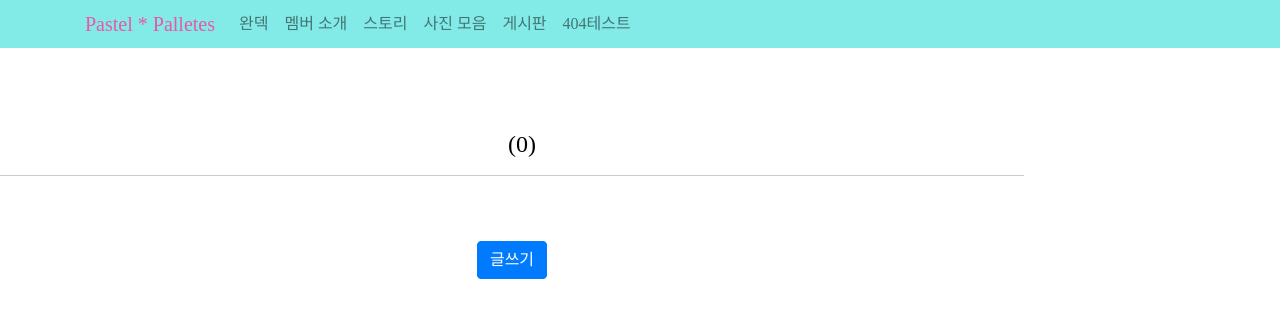
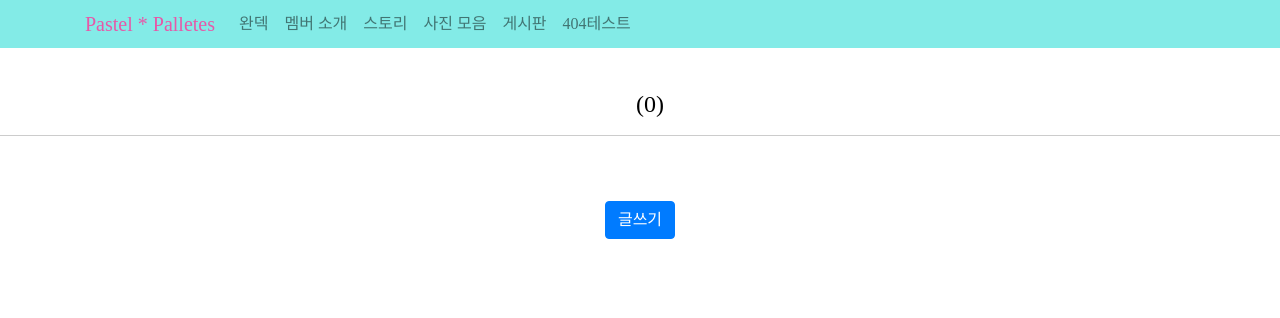
Before and after one commit to Bang-Dream/Pastel-Pallete, a React (Create React App) app in the folder frontend/: page /board in a window 1280 px wide. Shown: the top 318 px of the page. Built offline with nearby package versions, Linux system fonts and the light colour scheme; no server answers; a web font is replaced by a local one.

Commit message:
⚡️ :: (#11	) 게시판이고 뭐고 일단 동결
.

```diff
--- a/frontend/src/components/Function/Board.tsx
+++ b/frontend/src/components/Function/Board.tsx
@@ -29,7 +29,7 @@ export default function Board() {
       {/* 여기를 바꿔야함  */}
       {post.map((data, index) => (
         <Link to="#" id="post" key={index}>
-          <h4 style={{ marginTop: "70px" }}>
+          <h4 style={{ marginTop: "30px" }}>
             {/* {만약 개추 > 10 이라면 념글 아이콘 보여주기} */}
             {data}
             <span id="comment">(0)</span>
@@ -40,7 +40,7 @@ export default function Board() {
       {/* 여기를 바꿔야함 */}
 
       <Link to="/write">
-        <button className="mt-5 btn btn-primary">글쓰기</button>
+        <button className="mt-5 mb-5 btn btn-primary">글쓰기</button>
       </Link>
     </div>
   );
--- a/frontend/src/scss/Main.scss
+++ b/frontend/src/scss/Main.scss
@@ -29,7 +29,6 @@ body {
   margin-bottom: 50px;
 }
 .center {
-  width: 80%;
   text-align: center;
   padding-top: 60px;
 }
```
